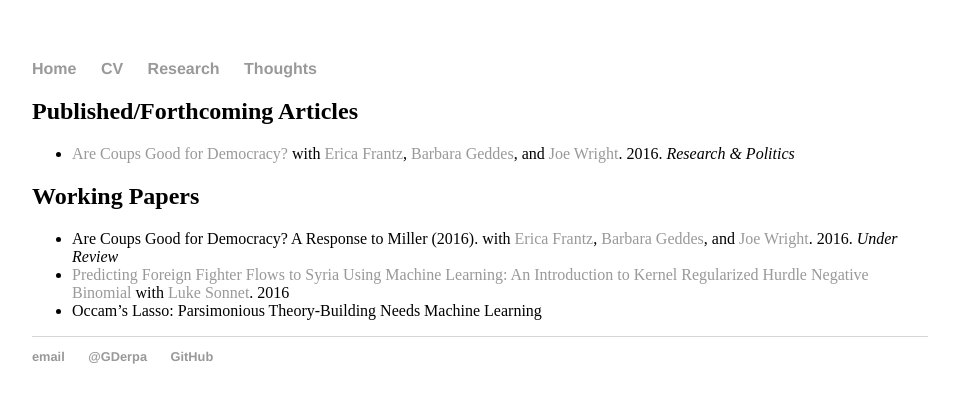
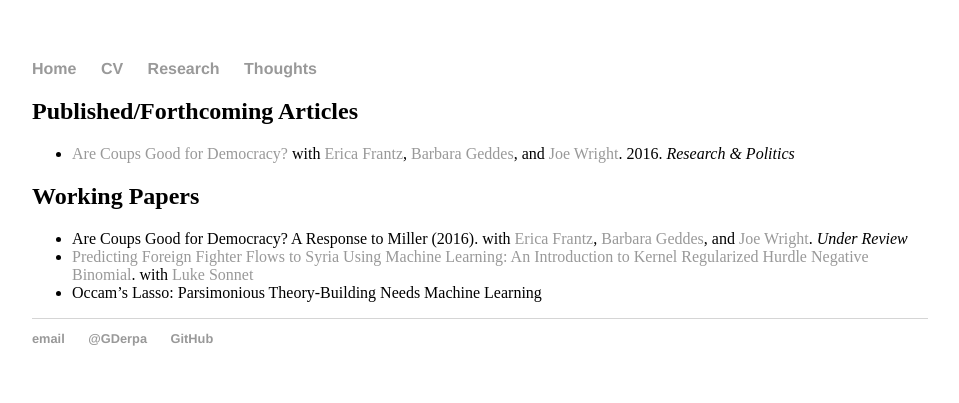
Before and after one commit to georgederpa/georgederpa, a Jekyll site: the page built from research/index.md, in a window 1280 px wide. Shown: the top 403 px of the page, without its empty margins (160-1119 px from the left). Built offline with Jekyll 4.4.1, drawn with Linux system fonts in a browser that asks for light colours.

Commit message:
Update index.md

```diff
--- a/research/index.md
+++ b/research/index.md
@@ -7,6 +7,6 @@ title: Research
 * <a href="/research/RAP_publication.pdf">Are Coups Good for Democracy?</a> with <a href="http://ericafrantz.com/3001.html">Erica Frantz</a>, <a href="http://www.polisci.ucla.edu/people/barbara-geddes">Barbara Geddes</a>, and <a href="http://sites.psu.edu/wright/">Joe Wright</a>. 2016. *Research & Politics*
 
 ## Working Papers
-* Are Coups Good for Democracy? A Response to Miller (2016). with <a href="http://ericafrantz.com/3001.html">Erica Frantz</a>, <a href="http://www.polisci.ucla.edu/people/barbara-geddes">Barbara Geddes</a>, and <a href="http://sites.psu.edu/wright/">Joe Wright</a>. 2016. *Under Review*
-* <a href="https://www.dropbox.com/s/1ny0cewhyv2o4vb/derpanopoulos_sonnet_ff.pdf?dl=0">Predicting Foreign Fighter Flows to Syria Using Machine Learning: An Introduction to Kernel Regularized Hurdle Negative Binomial</a> with <a href="http://lukesonnet.github.io/">Luke Sonnet</a>. 2016
+* Are Coups Good for Democracy? A Response to Miller (2016). with <a href="http://ericafrantz.com/3001.html">Erica Frantz</a>, <a href="http://www.polisci.ucla.edu/people/barbara-geddes">Barbara Geddes</a>, and <a href="http://sites.psu.edu/wright/">Joe Wright</a>. *Under Review*
+* <a href="https://www.dropbox.com/s/1ny0cewhyv2o4vb/derpanopoulos_sonnet_ff.pdf?dl=0">Predicting Foreign Fighter Flows to Syria Using Machine Learning: An Introduction to Kernel Regularized Hurdle Negative Binomial</a>. with <a href="http://lukesonnet.github.io/">Luke Sonnet</a>
 * Occam’s Lasso: Parsimonious Theory-Building Needs Machine Learning
```
